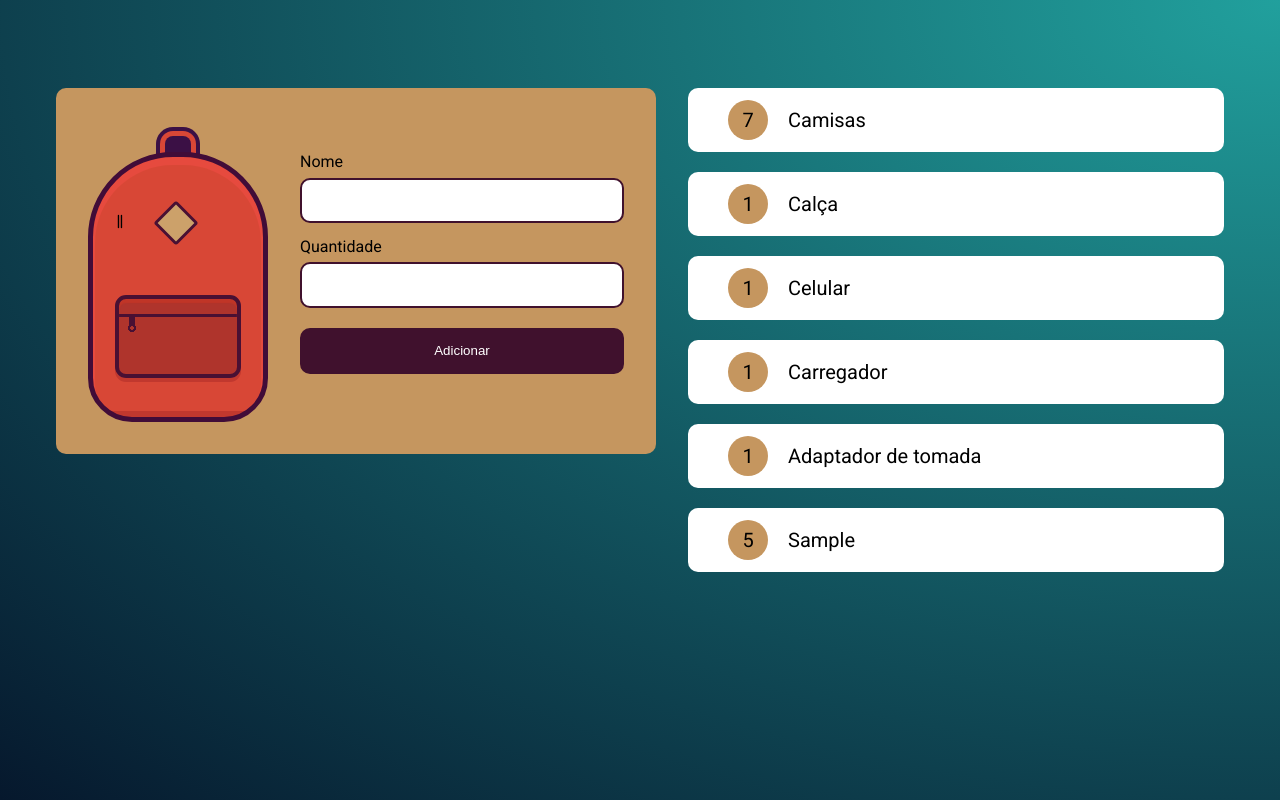
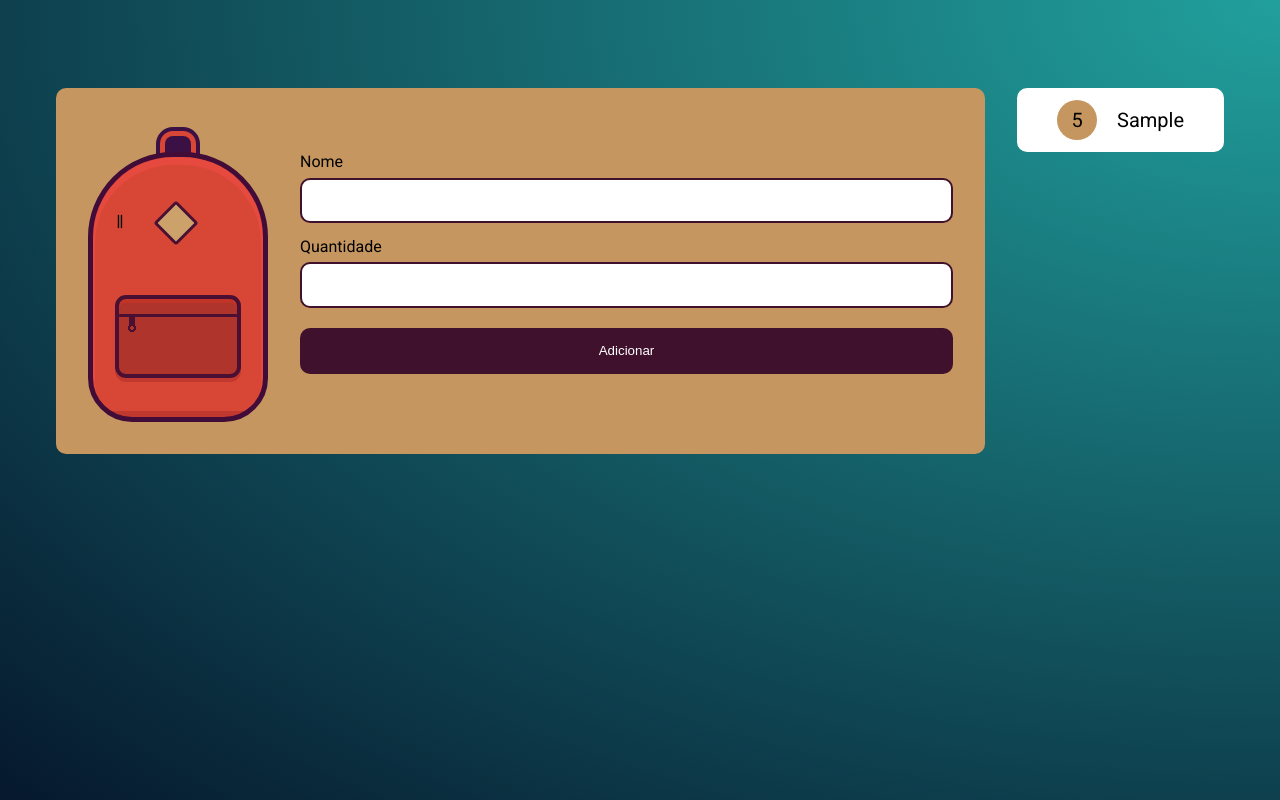
Before and after one commit to luizpellanda/mochila-de-viagem, a plain HTML site: page index.html in a window 1280 px wide. Both pictures are taken after typing "Sample", "5" into the empty fields and a click on the input "Adicionar". Drawn offline with Linux system fonts and the light colour scheme.

Commit message:
refatoração do código javascript

```diff
--- a/index.html
+++ b/index.html
@@ -25,11 +25,6 @@
         </div>
 
         <ul class="lista" id="lista">
-            <li class="item"><strong>7</strong>Camisas</li>
-            <li class="item"><strong>1</strong>Calça</li>
-            <li class="item"><strong>1</strong>Celular</li>
-            <li class="item"><strong>1</strong>Carregador</li>
-            <li class="item"><strong>1</strong>Adaptador de tomada</li>
         </ul>
     </main>
 
--- a/js/main.js
+++ b/js/main.js
@@ -1,6 +1,10 @@
 const form = document.getElementById('novoItem');
 const lista = document.getElementById('lista');
-const itens = [];
+const itens = JSON.parse(localStorage.getItem('itens')) || [];
+
+itens.forEach((elemento) => {
+    criaElemento(elemento)
+})
 
 form.addEventListener('submit', (evento) => {
     evento.preventDefault();
@@ -8,29 +12,29 @@ form.addEventListener('submit', (evento) => {
     const nome = evento.target.elements['nome'];
     const quantidade = evento.target.elements['quantidade'];
 
-    criaElemento(nome.value, quantidade.value);
+    const itemAtual = {
+        'nome': nome.value,
+        'quantidade': quantidade.value,
+    }
+
+    itens.push(itemAtual);
+
+    criaElemento(itemAtual);
 
     nome.value = '';
     quantidade.value = '';
 });
 
-function criaElemento(nome, quantidade) {
+function criaElemento(item) {
     const novoItem = document.createElement('li')
     novoItem.classList.add('item')
 
     const numeroItem = document.createElement('strong')
-    numeroItem.innerHTML = quantidade
+    numeroItem.innerHTML = item.quantidade
 
     novoItem.appendChild(numeroItem)
-    novoItem.innerHTML += nome
+    novoItem.innerHTML += item.nome
     lista.appendChild(novoItem)
 
-    const itemAtual = {
-        'nome': nome,
-        'quantidade': quantidade,
-    }
-
-    itens.push(itemAtual);
-
-    localStorage.setItem('', JSON.stringify(itens));
+    localStorage.setItem('itens', JSON.stringify(itens));
 }
```
